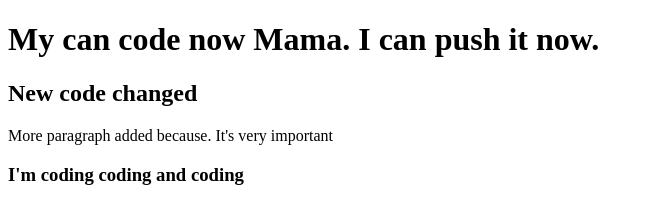
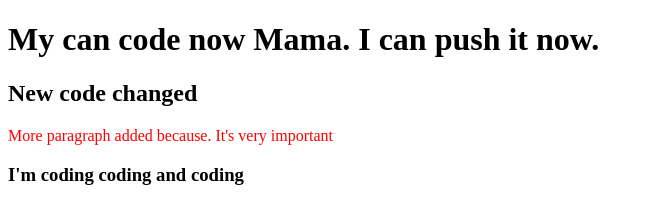
Before and after one commit to ishakamin/My-second-repo, a plain HTML site: page index.html in a window 1280 px wide. Shown: the whole page, without its empty margins (0-653 px from the left). Drawn offline with Linux system fonts and the light colour scheme.

Commit message:
styles added

```diff
--- a/index.html
+++ b/index.html
@@ -5,6 +5,7 @@
     <meta http-equiv="X-UA-Compatible" content="IE=edge">
     <meta name="viewport" content="width=device-width, initial-scale=1.0">
     <title>My second repo</title>
+    <link rel="stylesheet" href="style.css/cd.css">
 </head>
 <body>
     <h1>My can code now Mama. I can push it now.
--- /dev/null
+++ b/style.css/cd.css
@@ -0,0 +1,3 @@
+p{
+    color: red;
+}
```
